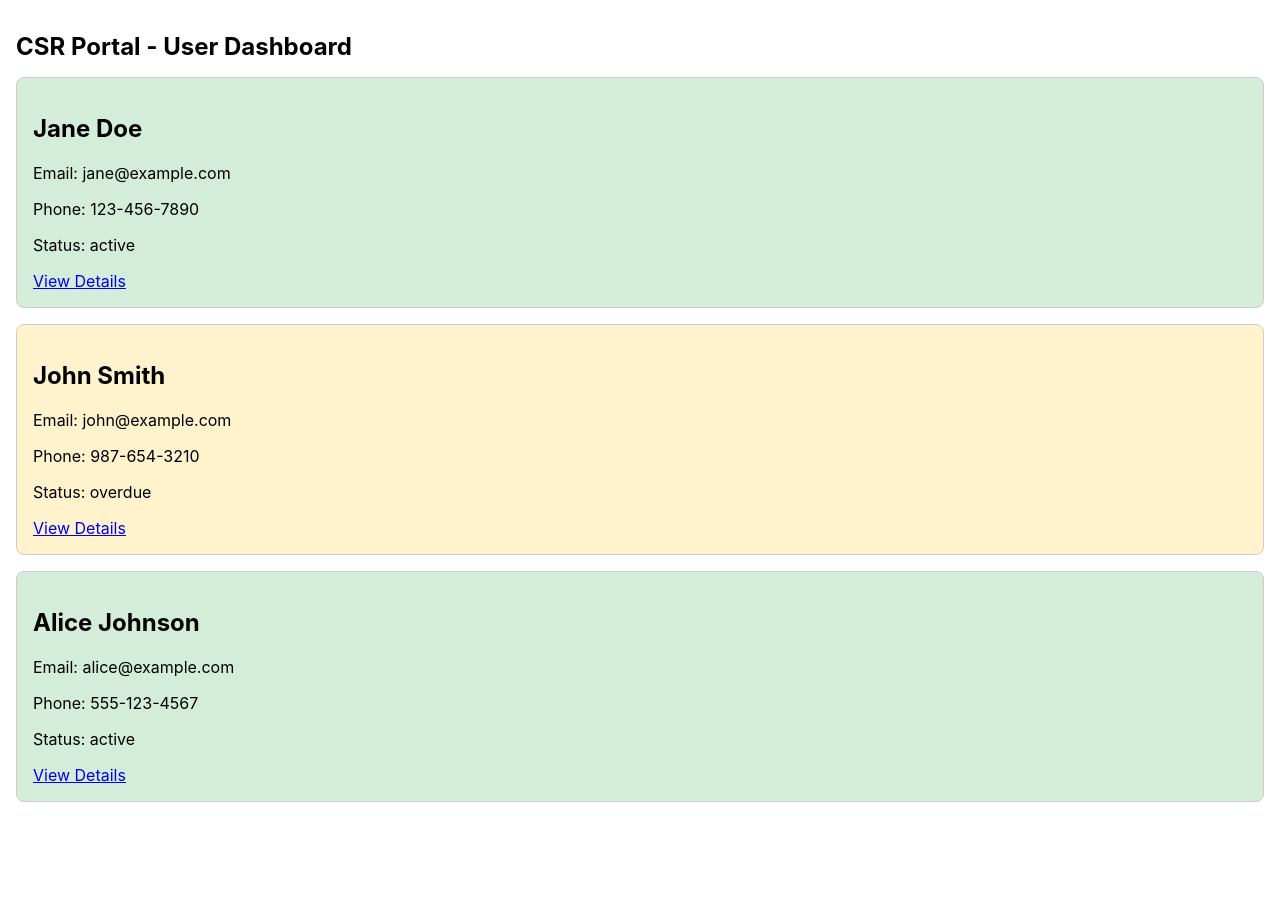
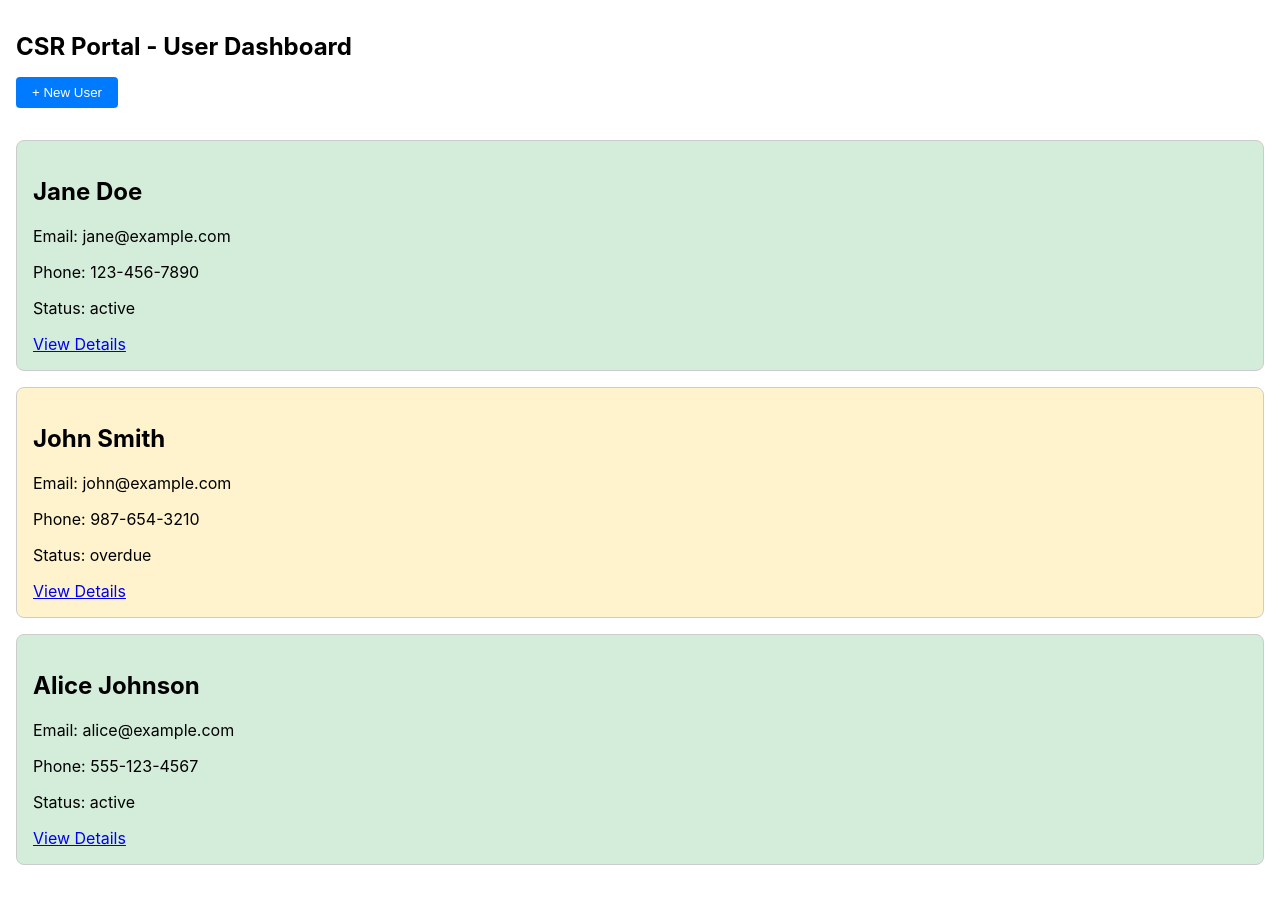
Before and after one commit to ciromuanya/amp-csr-portal, a React (Create React App) app: page / in a window 1280 px wide. Before the commit the page ends 834 px from the top, so only its background shows below. Built offline with nearby package versions, Linux system fonts and the light colour scheme.

Commit message:
Add New User button to Dashboard for navigation to user creation

```diff
--- a/src/pages/Dashboard.js
+++ b/src/pages/Dashboard.js
@@ -1,10 +1,30 @@
 import React from "react";
 import UserList from "../components/UserList";
+import { useNavigate } from "react-router-dom";
 
 function Dashboard() {
+  const navigate = useNavigate();
+
   return (
     <div style={{ padding: '1rem' }}>
       <h1 style={{ fontSize: '1.5rem', fontWeight: 'bold' }}>CSR Portal - User Dashboard</h1>
+
+      {/* New User Button */}
+      <button
+        style={{
+          padding: "0.5rem 1rem",
+          marginBottom: "1rem",
+          backgroundColor: "#007bff",
+          color: "white",
+          border: "none",
+          borderRadius: "4px",
+          cursor: "pointer"
+        }}
+        onClick={() => navigate("/new-user")}
+      >
+        + New User
+      </button>
+
       <UserList />
     </div>
   );
```
